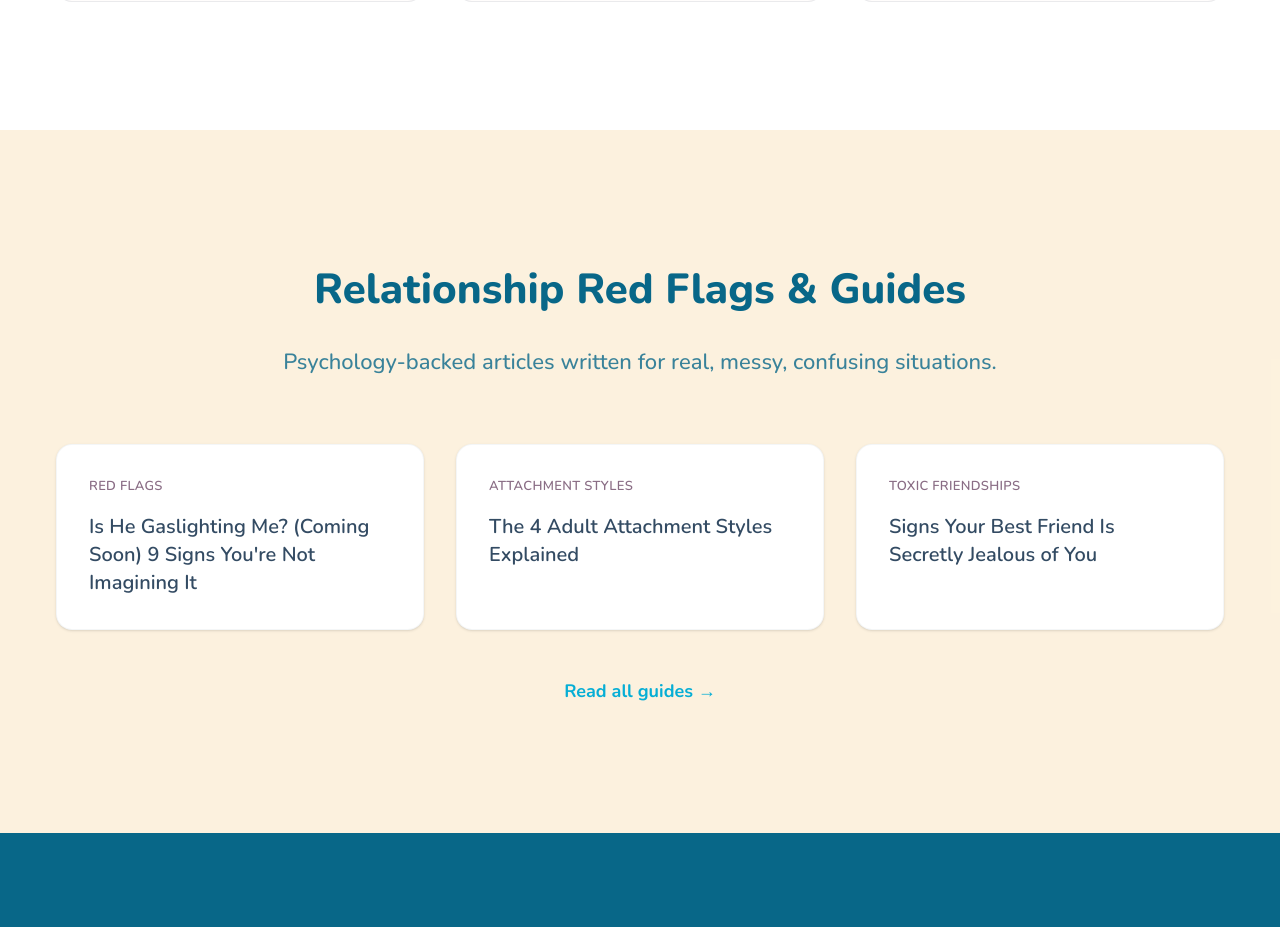
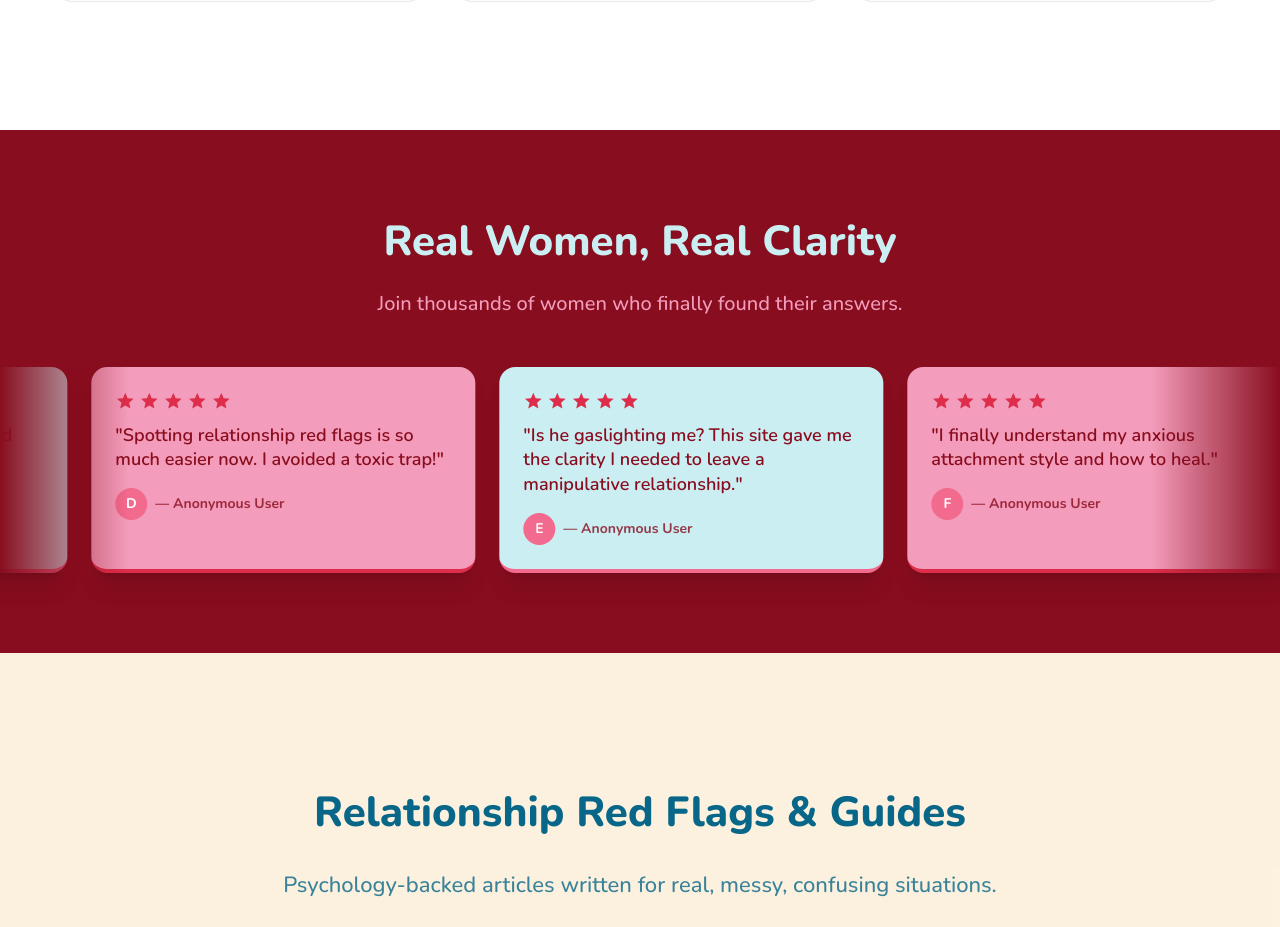
Before and after one commit to Sinadehesh/OopsCupid, a Next.js app: page / in a window 1280 px wide. Shown: the part 3706-4633 px from the top of the page. Built offline with nearby package versions, Linux system fonts and the light colour scheme; a web font is replaced by a local one.

Commit message:
feat: added animated SEO-optimized testimonials to landing page

```diff
--- a/app/page.tsx
+++ b/app/page.tsx
@@ -29,6 +29,62 @@ export const metadata: Metadata = {
     images: ["https://oopscupid.com/logo.png"],
   },
 };
+
+const testimonies = [
+  "I finally found out why my boyfriend hates me. The quiz opened my eyes to our toxic dynamic.",
+  "I learned that my best friend is a narcissist thanks to this free test.",
+  "The attachment style quiz explained exactly why I keep attracting emotionally unavailable men.",
+  "Spotting relationship red flags is so much easier now. I avoided a toxic trap!",
+  "Is he gaslighting me? This site gave me the clarity I needed to leave a manipulative relationship.",
+  "I finally understand my anxious attachment style and how to heal.",
+  "The toxic friend test validated everything I was feeling. It wasn't just in my head.",
+  "Decoding mixed signals from guys used to drive me crazy. Now I see the truth immediately.",
+  "Why do I attract toxic people? The insights here completely changed my dating patterns.",
+  "I realized I was dealing with a covert narcissist. The signs were all there.",
+  "This helped me figure out if my boyfriend is cheating or just pulling away.",
+  "Love bombing or genuine interest? The articles here saved me from a huge mistake.",
+  "Understanding trauma bonding helped me break free from an awful ex.",
+  "Finally, a way to know if your friends are using you. Highly recommend!",
+  "The chat analyzer accurately predicted he was breadcrumbing me.",
+  "I learned how to deal with an avoidant partner without losing my mind.",
+  "Are my friends bad for me? The quiz results were shockingly accurate.",
+  "Recognizing manipulation tactics in relationships has never been this clear.",
+  "The dating profile analyzer caught red flags I completely missed.",
+  "Why do I keep dating the same type? This site finally gave me the answer.",
+  "Is my friend toxic or just going through a phase? The checklist was eye-opening.",
+  "I discovered the subtle signs of emotional abuse I was ignoring.",
+  "I finally figured out why he pulls away when things get serious.",
+  "The narcissist test for partners is a must-take if you feel crazy in your relationship.",
+  "Decoding his text messages saved me weeks of overthinking.",
+  "I finally stopped blaming myself for his silent treatment.",
+  "The friendship red flags guide helped me cut off a toxic energy vampire.",
+  "Am I the toxic one? The self-reflection quizzes are brutally honest and helpful.",
+  "I learned how to set boundaries with manipulative family members and friends.",
+  "Is he a narcissist or just selfish? The breakdown gave me exactly what I needed.",
+  "I finally understand the fearful avoidant attachment style of my ex.",
+  "The signs of gaslighting in a relationship guide literally saved my sanity.",
+  "Why does he ignore my texts? The texting analysis gave me the harsh but needed truth.",
+  "I found out my best friend is secretly jealous of me. Everything makes sense now.",
+  "The quizzes helped me realize I was in a codependent relationship.",
+  "Spotting a toxic relationship early on is my new superpower thanks to OopsCupid.",
+  "I finally know how to spot a player before the first date.",
+  "The insights on why men pull away are the most accurate I've ever read.",
+  "Is he a sociopath or just a jerk? The red flag checklist is terrifyingly accurate.",
+  "I realized my friendship was one-sided and finally walked away.",
+  "Understanding my partner's attachment style saved our marriage.",
+  "I learned the difference between settling and having realistic relationship expectations.",
+  "The trauma bond test was a tough pill to swallow but exactly what I needed.",
+  "I finally figured out why I self-sabotage healthy relationships.",
+  "This site is a goldmine for understanding male psychology and texting habits.",
+  "I stopped chasing emotionally unavailable men after reading the attraction patterns guide.",
+  "The subtle signs of a cheating boyfriend were right in front of me.",
+  "I learned how to stop being a people pleaser in my romantic relationships.",
+  "Is my relationship worth saving? The clarity tools helped me decide.",
+  "I finally escaped a narcissist. The validation from these quizzes gave me the strength."
+];
+
+// We double the array so the continuous scroll loops perfectly without jumping
+const carouselItems = [...testimonies, ...testimonies];
 
 export default function Home() {
   // Schema.org JSON-LD structured data for Google
@@ -74,6 +130,22 @@ export default function Home() {
         type="application/ld+json"
         dangerouslySetInnerHTML={{ __html: JSON.stringify(jsonLd) }}
       />
+
+      {/* Testimonials Animation Keyframes */}
+      <style dangerouslySetInnerHTML={{ __html: `
+        @keyframes scroll-left {
+          0% { transform: translateX(0); }
+          100% { transform: translateX(-50%); }
+        }
+        .animate-scroll-left {
+          display: flex;
+          width: max-content;
+          animation: scroll-left 120s linear infinite;
+        }
+        .animate-scroll-left:hover {
+          animation-play-state: paused;
+        }
+      `}} />
 
       <MainHero />
 
@@ -173,6 +245,58 @@ export default function Home() {
         </div>
       </section>
 
+      {/* NEW SECTION — TESTIMONIALS (Animated Carousel) */}
+      <section className="bg-[#880d1e] py-20 overflow-hidden">
+        <div className="container mx-auto px-6 md:px-10 lg:px-14 mb-12">
+          <div className="text-center max-w-3xl mx-auto">
+            <h2 className="text-[32px] md:text-[42px] font-extrabold text-[#cbeef3] mb-4">
+              Real Women, Real Clarity
+            </h2>
+            <p className="text-[18px] md:text-[20px] font-medium text-[#f49cbb]">
+              Join thousands of women who finally found their answers.
+            </p>
+          </div>
+        </div>
+
+        {/* Carousel Container */}
+        <div className="relative w-full">
+          {/* Fading Edges for the Carousel */}
+          <div className="absolute top-0 left-0 h-full w-12 md:w-32 bg-gradient-to-r from-[#880d1e] to-transparent z-10 pointer-events-none"></div>
+          <div className="absolute top-0 right-0 h-full w-12 md:w-32 bg-gradient-to-l from-[#880d1e] to-transparent z-10 pointer-events-none"></div>
+
+          <div className="animate-scroll-left gap-6 px-6">
+            {carouselItems.map((testimony, index) => (
+              <div
+                key={index}
+                className={`flex-shrink-0 w-80 md:w-96 rounded-2xl p-6 shadow-xl border-b-4 ${
+                  index % 2 === 0
+                    ? "bg-[#cbeef3] border-[#f26a8d]"
+                    : "bg-[#f49cbb] border-[#dd2d4a]"
+                }`}
+              >
+                <div className="flex gap-1 mb-3">
+                  {/* 5 Stars using the requested palette #dd2d4a */}
+                  {[...Array(5)].map((_, i) => (
+                    <svg key={i} className="w-5 h-5 text-[#dd2d4a] fill-current" viewBox="0 0 24 24">
+                      <path d="M12 17.27L18.18 21l-1.64-7.03L22 9.24l-7.19-.61L12 2 9.19 8.63 2 9.24l5.46 4.73L5.82 21z" />
+                    </svg>
+                  ))}
+                </div>
+                <p className="text-[#880d1e] font-semibold text-[16px] md:text-[18px] leading-snug">
+                  "{testimony}"
+                </p>
+                <div className="mt-4 flex items-center gap-2">
+                  <div className="w-8 h-8 rounded-full bg-[#f26a8d] flex items-center justify-center text-white font-bold text-sm">
+                    {String.fromCharCode(65 + (index % 26))}
+                  </div>
+                  <span className="text-[#880d1e] font-bold text-sm opacity-80">— Anonymous User</span>
+                </div>
+              </div>
+            ))}
+          </div>
+        </div>
+      </section>
+
       {/* SECTION 7 — ARTICLES (Soft Cream Background) */}
       <section className="bg-[#FFF1D0]/60 py-20 md:py-32">
         <div className="container mx-auto px-6 md:px-10 lg:px-14">
```
